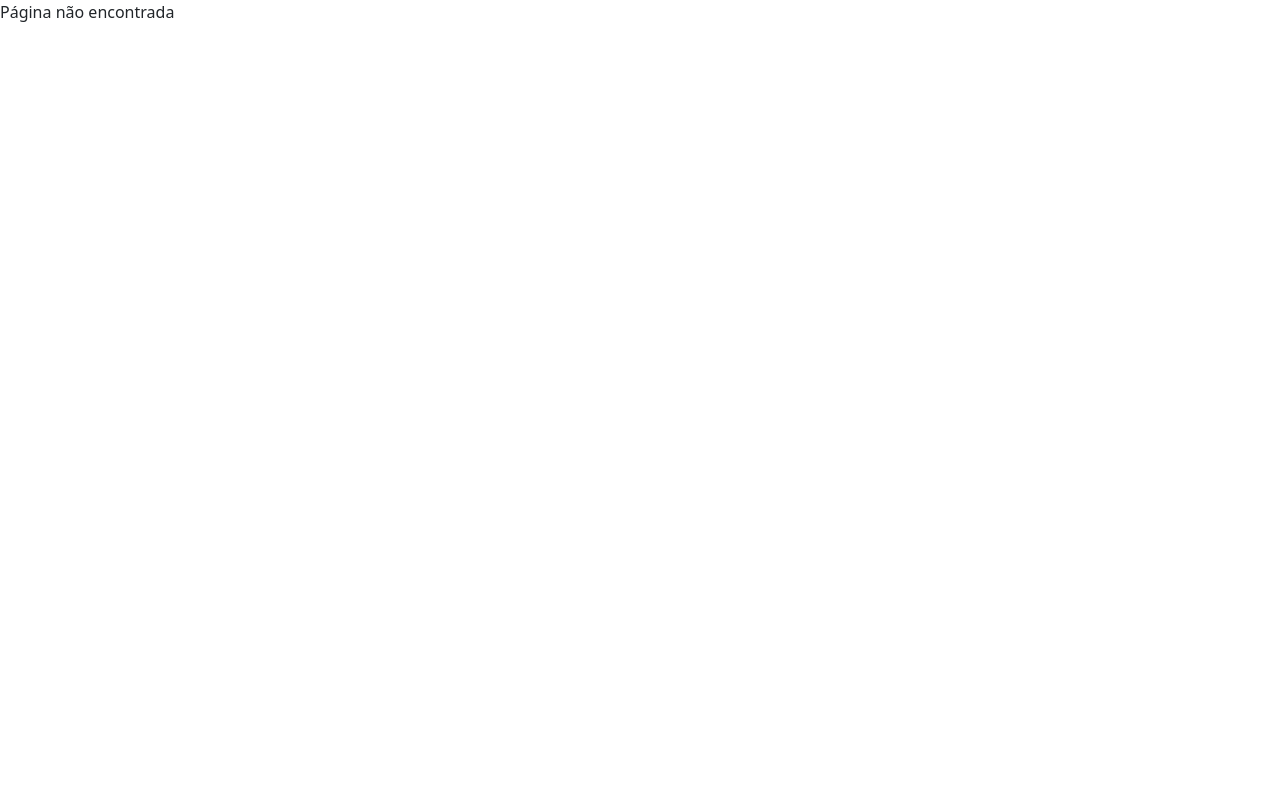
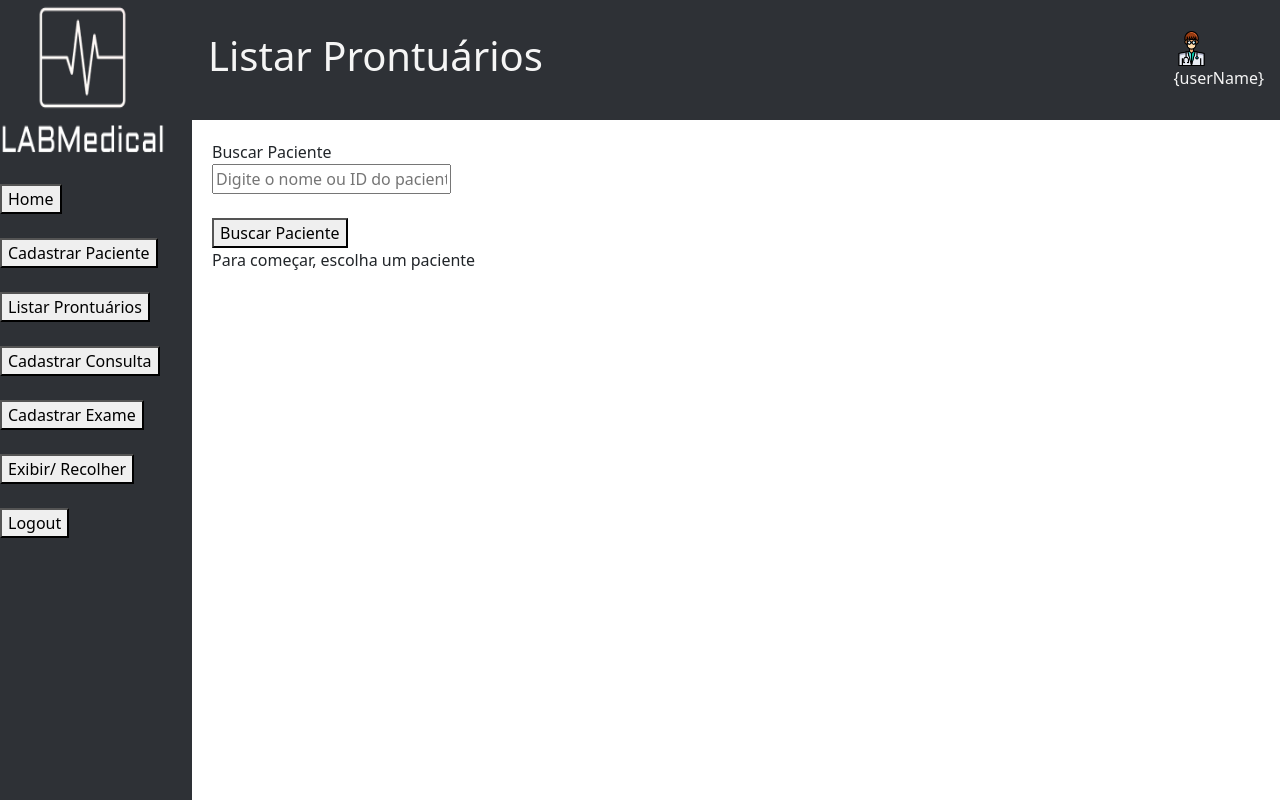
Before and after one commit to rodrigopieritz/m2labmedical, a React (Vite) app: page /medical-record-list in a window 1280 px wide. Built offline with nearby package versions, Linux system fonts and the light colour scheme.

Commit message:
card de paciente

```diff
--- a/src/App.jsx
+++ b/src/App.jsx
@@ -152,7 +152,7 @@ const App = () => {
           <Route path="/" element={<HomePage />} />
           <Route path="/patient-register" element={<PatientRegisterPage />} />
           <Route path="/medical-register" element={<MedicalRegister />} />
-          <Route path="/medical-record" element={<MedicalRecordList />} />
+          <Route path="/medical-record-list" element={<MedicalRecordList />} />
           <Route path="/exam-register" element={<ExamRegister />} />
           <Route
             path="*"
--- a/src/components/ExamRegisterComponent/ExamRegisterComponent.jsx
+++ b/src/components/ExamRegisterComponent/ExamRegisterComponent.jsx
@@ -274,7 +274,7 @@ results
           {!foundPatient ? (
             <div>Para começar, escolha um paciente</div>
           ) : (
-            <div>Paciente: {foundPatient.name}</div>
+            <div>Paciente Selecionado: {foundPatient.name}</div>
           )}
           {foundPatientError && <div>{foundPatientError}</div>}
 
--- /dev/null
+++ b/src/components/MedicalRecordListComponent/MedicalRecordListComponent.jsx
@@ -0,0 +1,93 @@
+import React, { useState } from "react";
+import { ButtonComponent } from "../Button/buttonComponent";
+import { InputComponent } from "../Input/inputComponent";
+import * as Styled from "./MedicalRecordListComponent.style";
+import PatientCard from "../PatientCard/PatientCard";
+
+export const MedicalRecordListComponent = () => {
+  const [searchQuery, setSearchQuery] = useState("");
+  const [foundPatient, setFoundPatient] = useState(null);
+  const [foundPatientError, setFoundPatientError] = useState(null);
+
+    const searchLocalStorage = (query) => {
+        if (query.trim() === "") {
+          return null;
+        }
+
+        const patientsList = JSON.parse(localStorage.getItem("patients")) || [];
+
+        const foundByName = patientsList.find(
+          (patient) => patient.name.toLowerCase().includes(query.toLowerCase())
+        );
+
+        if (foundByName) {
+          return foundByName;
+        }
+
+        const queryAsNumber = Number(query);
+        if (!isNaN(queryAsNumber)) {
+          const foundById = patientsList.find((patient) => patient.id === queryAsNumber);
+          if (foundById) {
+            return foundById;
+          }
+        }
+
+        return null;
+      };
+
+      const handleSearchPatient = () => {
+        const foundPatient = searchLocalStorage(searchQuery);
+        if (foundPatient) {
+          setFoundPatient(foundPatient);
+          console.log(foundPatient)
+        } else {
+          setFoundPatient(null);
+          alert("Paciente não encontrado.");
+          console.log(foundPatient)
+        }
+      };
+
+  return (
+    <>
+      <div>
+        <InputComponent
+          id="searchPatientInp"
+          type="text"
+          placeholder="Digite o nome ou ID do paciente"
+          label="Buscar Paciente"
+          value={searchQuery}
+          onInput={(event) => setSearchQuery(event.target.value)}
+        />
+        <ButtonComponent
+          id="searchPatientBtn"
+          type="button"
+          label="Buscar Paciente"
+          onClick={handleSearchPatient}
+        />
+      </div>
+      {!foundPatient ? (
+        <div>Para começar, escolha um paciente</div>
+      ) : (
+        <div>Paciente Selecionado: {foundPatient.name}
+            <div>
+
+        <PatientCard
+          id={foundPatient.id}
+          name={foundPatient.name}
+          birthdate={foundPatient.bithdate}
+          insurance={foundPatient.insurance}
+          phone={foundPatient.phone}
+          navigateTo=""
+        />
+
+    </div>
+
+        </div>
+
+      )}
+      {foundPatientError && <div>{foundPatientError}</div>}
+
+
+      </>
+  );
+};
--- /dev/null
+++ b/src/components/MedicalRecordListComponent/MedicalRecordListComponent.style.jsx
@@ -0,0 +1,6 @@
+import styled from 'styled-components'
+
+export const MedicalRecordList = styled.div`
+  padding: 20px;
+  background-color: #ffffff;
+`;
--- a/src/components/MedicalRegister/MedicalRegisterComponent.jsx
+++ b/src/components/MedicalRegister/MedicalRegisterComponent.jsx
@@ -22,6 +22,7 @@ export const MedicalRegisterComponent = () => {
   const [dosageAndPrecautions, setDosageAndPrecautions] = useState("");
   const [dosageAndPrecautionsError, setDosageAndPrecautionsError] =
     useState("");
+
   const [currentDate, setCurrentDate] = useState("");
   const [currentTime, setCurrentTime] = useState("");
   const [searchQuery, setSearchQuery] = useState("");
@@ -250,7 +251,7 @@ export const MedicalRegisterComponent = () => {
           {!foundPatient ? (
             <div>Para começar, escolha um paciente</div>
           ) : (
-            <div>Paciente: {foundPatient.name}</div>
+            <div>Paciente Selecionado: {foundPatient.name}</div>
           )}
           {foundPatientError && <div>{foundPatientError}</div>}
 
--- /dev/null
+++ b/src/components/PatientCard/PatientCard.jsx
@@ -0,0 +1,62 @@
+import React from "react";
+import { FaUser } from "react-icons/fa";
+import PropTypes from "prop-types";
+import { useNavigate } from "react-router-dom";
+
+const calculateAge = (birthdate) => {
+  console.log(birthdate);
+  if (!birthdate) return 0;
+
+  const [year, month, day] = birthdate.split("-").map(Number);
+
+  const birthDateObj = new Date(year, month - 1, day);
+
+  const today = new Date();
+
+  let age = today.getFullYear() - birthDateObj.getFullYear();
+
+  if (
+    today.getMonth() < birthDateObj.getMonth() ||
+    (today.getMonth() === birthDateObj.getMonth() &&
+      today.getDate() < birthDateObj.getDate())
+  ) {
+    age--;
+  }
+
+  return age;
+};
+
+const PatientCard = ({ id, name, birthdate, insurance, phone, navigateTo }) => {
+  const handleVejaMaisClick = () => {
+    navigate(navigateTo);
+  };
+
+  const idade = calculateAge(birthdate);
+
+  return (
+    <div>
+      <div>
+        <FaUser />
+      </div>
+      <div>
+        <p>ID do Paciente: {id}</p>
+        <p>Nome do Paciente: {name}</p>
+        <p>Idade: {idade}</p>
+        <p>Convênio: {insurance}</p>
+        <p>Telefone: {phone}</p>
+      </div>
+      <button onClick={handleVejaMaisClick}>Veja mais</button>
+    </div>
+  );
+};
+
+export default PatientCard;
+
+PatientCard.propTypes = {
+  id: PropTypes.number,
+  name: PropTypes.string,
+  birthdate: PropTypes.string,
+  insurance: PropTypes.string,
+  phone: PropTypes.string,
+  navigateTo: PropTypes.string,
+};
--- a/src/components/SidebarMenu/SidebarMenu.jsx
+++ b/src/components/SidebarMenu/SidebarMenu.jsx
@@ -46,7 +46,7 @@ const SidebarMenu = () => {
 
       <ButtonComponent
         id="medicalRecordButton"
-        onClick={() => handleRedirect("/medical-record")}
+        onClick={() => handleRedirect("/medical-record-list")}
         label="Listar Prontuários"
       />
 
--- a/src/pages/MedicalRecordList/MedicalRecordList.pages.jsx
+++ b/src/pages/MedicalRecordList/MedicalRecordList.pages.jsx
@@ -1,31 +1,58 @@
-import { useContext } from "react"
-import { AuthContext } from "../../context/auth/auth.context"
-import { Navigate } from "react-router"
-import SidebarMenu from "../../components/SidebarMenu/SidebarMenu"
-import Toolbar from "../../components/Toolbar/ToolbarComponent"
+// import { useContext } from "react"
+// import { AuthContext } from "../../context/auth/auth.context"
+// import { Navigate } from "react-router"
+// import SidebarMenu from "../../components/SidebarMenu/SidebarMenu"
+// import Toolbar from "../../components/Toolbar/ToolbarComponent"
+// import * as Styled from "../../global.style";
+// import { MedicalRecordListComponent } from "../../components/MedicalRecordListComponent/MedicalRecordListComponent"
+
+// export const MedicalRecordList = () => {
+//     const { auth } = useContext(AuthContext);
+//     const userEmail = auth.user.email;
+//     const userName = userEmail.split("@")[0];
+
+//     const render = () => {
+//           return (
+//             <Styled.PageContainer>
+//             <SidebarMenu />
+//             <Styled.MainContent>
+//               <Toolbar
+//                 pageTitle="Listar Prontuários"
+//                 userName={userName}
+//                 userPhoto="userPhoto.png"
+//               />
+//               <Styled.SpecificPageContent>
+//                 <MedicalRecordListComponent/>
+
+//               </Styled.SpecificPageContent>
+//             </Styled.MainContent>
+//           </Styled.PageContainer>
+//         );
+//       };
+//    return auth.isLogged ? render () : <Navigate to ={ '/login' }/>
+// }
+
+// Para manutneção (sem autenticação)
+
+import SidebarMenu from "../../components/SidebarMenu/SidebarMenu";
+import Toolbar from "../../components/Toolbar/ToolbarComponent";
 import * as Styled from "../../global.style";
+import { MedicalRecordListComponent } from "../../components/MedicalRecordListComponent/MedicalRecordListComponent";
 
 export const MedicalRecordList = () => {
-    const { auth } = useContext(AuthContext);
-    const userEmail = auth.user.email;
-    const userName = userEmail.split("@")[0];
-
-    const render = () => {
   return (
     <Styled.PageContainer>
       <SidebarMenu />
       <Styled.MainContent>
         <Toolbar
           pageTitle="Listar Prontuários"
-                userName={userName}
+          userName="{userName}"
           userPhoto="userPhoto.png"
         />
         <Styled.SpecificPageContent>
-                <p> Medical Record List is render </p>
+          <MedicalRecordListComponent />
         </Styled.SpecificPageContent>
       </Styled.MainContent>
     </Styled.PageContainer>
   );
 };
-   return auth.isLogged ? render () : <Navigate to ={ '/login' }/>
-}
```
Lines whose indentation alone changed are shown as unchanged.
